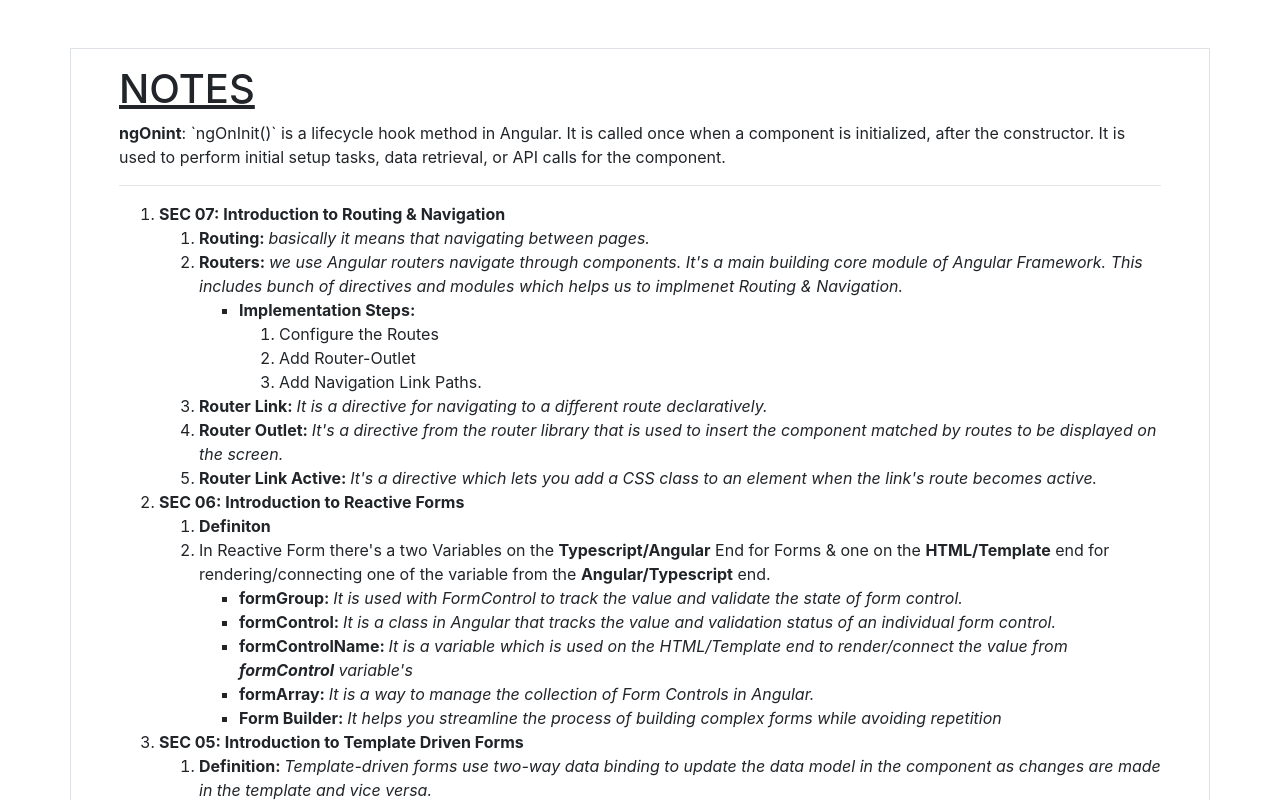
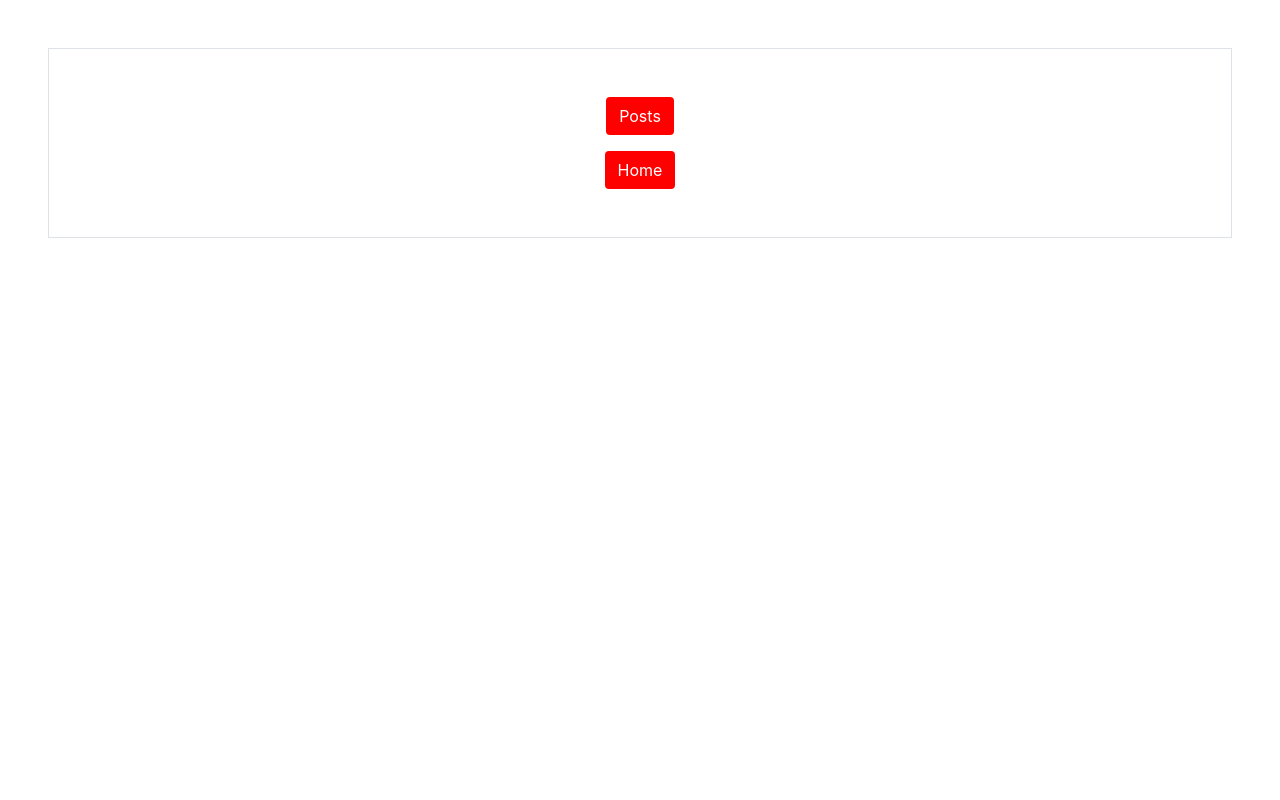
Before and after one commit to ChanderParkash179/AngularJourney, an Angular app: page /posts in a window 1280 px wide. Shown: the top 800 px of the page. Built offline with nearby package versions, Linux system fonts and the light colour scheme.

Commit message:
routerLink, routerLinkActive, router-outlet, routes file

```diff
--- a/src/app/app-routing.module.ts
+++ b/src/app/app-routing.module.ts
@@ -1,11 +1,12 @@
 import { NgModule } from '@angular/core';
 import { RouterModule, Routes } from '@angular/router';
 import { PostListComponent } from './components/sections/routing-navigation/post-list/post-list.component';
-import { HomePageComponent } from './components/sections/routing-navigation/home-page/home-page.component';
+import { HomeComponent } from './components/sections/routing-navigation/home/home.component';
 
 const routes: Routes = [
   { path: 'posts', component: PostListComponent },
-  { path: 'home', component: HomePageComponent }
+  { path: '', component: HomeComponent },
+
 ];
 
 @NgModule({
--- a/src/app/app.component.html
+++ b/src/app/app.component.html
@@ -11,7 +11,8 @@
 <!-- <app-template-driven-forms></app-template-driven-forms> -->
 <!-- <app-reactive-forms></app-reactive-forms> -->
 <!-- <app-custom-validation></app-custom-validation> -->
-<!-- <app-home-page></app-home-page> -->
+<!-- <app-post-list></app-post-list> -->
+<app-home></app-home>
 
 <!-- NOTES -->
-<app-notes></app-notes>
+<!-- <app-notes></app-notes> -->
--- a/src/app/app.module.ts
+++ b/src/app/app.module.ts
@@ -17,8 +17,7 @@ import { TemplateDrivenFormsComponent } from './components/sections/template-dri
 import { ReactiveFormsComponent } from './components/sections/reactive-forms/reactive-forms.component';
 import { CustomValidationComponent } from './components/sections/custom-validation/custom-validation.component';
 import { PostListComponent } from './components/sections/routing-navigation/post-list/post-list.component';
-import { HomePageComponent } from './components/sections/routing-navigation/home-page/home-page.component';
-
+import { HomeComponent } from './components/sections/routing-navigation/home/home.component';
 @NgModule({
   declarations: [
     AppComponent,
@@ -34,7 +33,7 @@ import { HomePageComponent } from './components/sections/routing-navigation/home
     ReactiveFormsComponent,
     CustomValidationComponent,
     PostListComponent,
-    HomePageComponent
+    HomeComponent
   ],
   imports: [
     BrowserModule,
--- a/src/app/components/sections/routing-navigation/home-page/home-page.component.html
+++ /dev/null
@@ -1,8 +0,0 @@
-<div class="container my-5 py-5 px-5 border">
-  <h1 class="text-center">Home Page</h1>
-
-  <div class="text-center">
-    <button type="submit" class="btn btn-primary" routerLink="/posts">Posts</button>
-  </div>
-</div>
-<router-outlet></router-outlet>
--- /dev/null
+++ b/src/app/components/sections/routing-navigation/home/home.component.css
@@ -0,0 +1,4 @@
+.active {
+  background-color: red;
+  color: white;
+}
--- /dev/null
+++ b/src/app/components/sections/routing-navigation/home/home.component.html
@@ -0,0 +1,10 @@
+<div class="text-center my-5 mx-5 py-5 px-5 border">
+
+  <div class="form-group">
+    <button class="btn" routerLink="/posts" routerLinkActive="active">Posts</button>
+  </div>
+
+  <div class="text-center">
+    <button class="btn" routerLink="/" routerLinkActive="active">Home</button>
+  </div>
+</div>
--- a/src/app/components/sections/routing-navigation/post-list/post-list.component.html
+++ b/src/app/components/sections/routing-navigation/post-list/post-list.component.html
@@ -1,8 +1,4 @@
-<div class="container my-5 py-5 px-5 border">
-  <h1 class="text-center">Post List</h1>
-  <div class="text-center">
-    <button type="submit" class="btn btn-primary" routerLink="/home">Posts</button>
-  </div>
+<div class="text-center border my-5 mt-5 py-5 px-5">
+  <button class="btn btn-primary" routerLink="/">Home</button>
 </div>
-
 <router-outlet></router-outlet>
```
Also changed, not shown: src/app/components/sections/routing-navigation/home-page/home-page.component.ts (deleted, +0 -10 lines), src/app/components/sections/routing-navigation/home/home.component.ts (added, +10 -0 lines), src/app/components/sections/routing-navigation/home-page/home-page.component.css (deleted).
